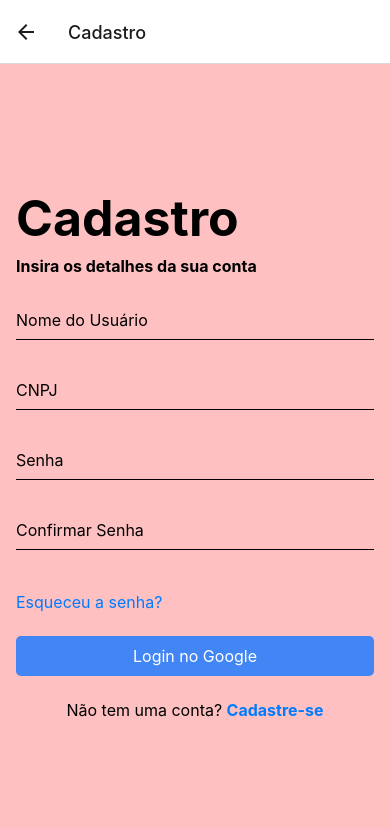
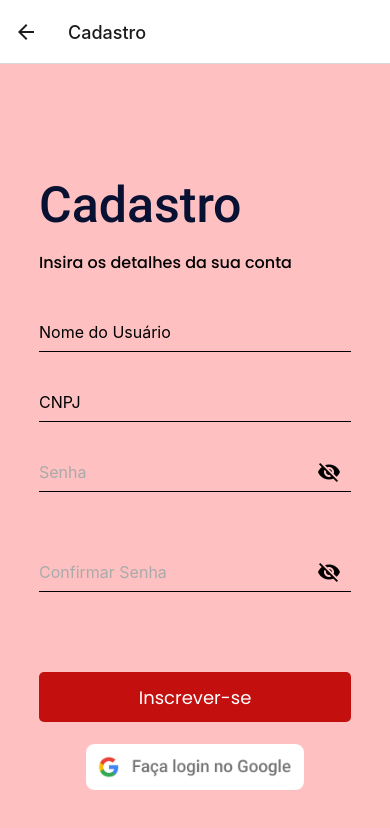
Before and after one commit to CaioSousa32/PilhadosNaReversa, a React Native app: screen /Cadastro in a window 390 px wide. Shown: the top 828 px of the page. Built offline with nearby package versions, Linux system fonts and the light colour scheme.

Commit message:
atualizando

```diff
--- a/package.json
+++ b/package.json
@@ -9,6 +9,7 @@
     "web": "expo start --web"
   },
   "dependencies": {
+    "@react-native-community/checkbox": "^0.5.17",
     "@react-navigation/native": "^6.1.18",
     "@react-navigation/stack": "^6.4.1",
     "expo": "~51.0.22",
@@ -20,8 +21,9 @@
     "react": "18.2.0",
     "react-native": "0.74.3",
     "react-native-app-intro-slider": "^4.0.4",
-    "react-native-safe-area-context": "^4.10.8",
-    "react-native-screens": "^3.32.0"
+    "react-native-safe-area-context": "4.10.5",
+    "react-native-screens": "3.31.1",
+    "react-native-vector-icons": "^10.1.0"
   },
   "devDependencies": {
     "@babel/core": "^7.20.0"
--- a/src/screens/CadastroScreen.js
+++ b/src/screens/CadastroScreen.js
@@ -1,18 +1,33 @@
 import React, { useState } from 'react';
-import { View, Text, TextInput, Button, StyleSheet, TouchableOpacity } from 'react-native';
+import { View, Text, TextInput, TouchableOpacity, StyleSheet, Image, CheckBox } from 'react-native';
+import Icon from 'react-native-vector-icons/MaterialIcons'; // Biblioteca para ícones
 
-function HomeScreen() {
+function CadastroScreen({ navigation }) {
   const [username, setUsername] = useState('');
   const [cnpj, setCnpj] = useState('');
   const [password, setPassword] = useState('');
   const [confirmPassword, setConfirmPassword] = useState('');
+  const [secureTextEntry, setSecureTextEntry] = useState(true); // Estado para visibilidade das senhas
+  const [termsAccepted, setTermsAccepted] = useState(false); // Estado para aceitação dos termos
+
+  const togglePasswordVisibility = () => {
+    setSecureTextEntry(!secureTextEntry); // Alterna a visibilidade das senhas
+  };
+
+  const handleRegister = () => {
+    if (termsAccepted) {
+      // Lógica para o registro
+      alert('Cadastro realizado com sucesso!');
+    } else {
+      alert('Você deve aceitar os termos e condições.');
+    }
+  };
 
   return (
     <View style={styles.container}>
-      <View style={styles.header}>
+      <View style={styles.content}>
         <Text style={styles.title}>Cadastro</Text>
-        <Text style={styles.subtitle}>Insira os detalhes da sua conta</Text>
-      </View>
+        <Text style={styles.subTitle}>Insira os detalhes da sua conta</Text>
 
         <TextInput
           style={styles.input}
@@ -27,33 +42,61 @@ function HomeScreen() {
           onChangeText={setCnpj}
           keyboardType="numeric"
         />
+        <View style={styles.passwordContainer}>
           <TextInput
             style={styles.input}
             placeholder="Senha"
             value={password}
             onChangeText={setPassword}
-        secureTextEntry
+            secureTextEntry={secureTextEntry}
+            placeholderTextColor="#aaa"
           />
+          <TouchableOpacity
+            style={styles.eyeButton}
+            onPress={togglePasswordVisibility}
+          >
+            <Icon
+              name={secureTextEntry ? 'visibility-off' : 'visibility'}
+              size={24}
+              color="#000"
+            />
+          </TouchableOpacity>
+        </View>
+        <View style={styles.passwordContainer}>
           <TextInput
             style={styles.input}
             placeholder="Confirmar Senha"
             value={confirmPassword}
             onChangeText={setConfirmPassword}
-        secureTextEntry
+            secureTextEntry={secureTextEntry}
+            placeholderTextColor="#aaa"
           />
+          <TouchableOpacity
+            style={styles.eyeButton}
+            onPress={togglePasswordVisibility}
+          >
+            <Icon
+              name={secureTextEntry ? 'visibility-off' : 'visibility'}
+              size={24}
+              color="#000"
+            />
+          </TouchableOpacity>
+        </View>
 
-      <TouchableOpacity style={styles.forgotPassword}>
-        <Text style={styles.forgotPasswordText}>Esqueceu a senha?</Text>
+        <TouchableOpacity
+          style={styles.cadastroButton}
+          onPress={handleRegister}
+          disabled={!termsAccepted} // Desativa o botão se os termos não forem aceitos
+        >
+          <Text style={styles.cadastroButtonText}>Inscrever-se</Text>
         </TouchableOpacity>
 
         <TouchableOpacity style={styles.googleButton}>
-        <Text style={styles.googleButtonText}>Login no Google</Text>
+          <Image
+            source={require('../../assets/google.png')}
+            style={styles.googleButtonImage}
+          />
         </TouchableOpacity>
-
-      <View style={styles.footer}>
-        <Text style={styles.footerText}>
-          Não tem uma conta? <Text style={styles.link}>Cadastre-se</Text>
-        </Text>
       </View>
     </View>
   );
@@ -63,23 +106,31 @@ const styles = StyleSheet.create({
   container: {
     flex: 1,
     justifyContent: 'center',
-    alignItems: 'flex-start', // Alinha itens à esquerda
-    padding: 16,
+    alignItems: 'center',
     backgroundColor: '#FEC0C0',
   },
-  header: {
-    width: '100%',
-    marginBottom: 24,
+
+  content: {
+    width: '80%',
   },
+
   title: {
+    fontFamily: 'Roboto-Medium',
+    color: '#091133',
     fontSize: 50,
-    fontWeight: 'bold',
-    marginBottom: 8,
+    paddingTop: 60,
+    textAlign: 'left',
+    paddingBottom: '5%',
   },
-  subtitle: {
+
+  subTitle: {
+    fontFamily: 'Poppins-Medium',
     fontSize: 16,
-    fontWeight: 'bold',
+    paddingBottom: 20,
+    textAlign: 'left',
+    paddingBottom: '12%',
   },
+
   input: {
     width: '100%',
     height: 40,
@@ -88,38 +139,62 @@ const styles = StyleSheet.create({
     marginBottom: 30,
     fontSize: 16,
     color: '#000',
+    paddingRight: 40, // Espaço para o ícone de visibilidade da senha
   },
-  forgotPassword: {
-    marginTop: 12,
-    marginBottom: 24,
+
+  passwordContainer: {
+    position: 'relative',
+    marginBottom: 30,
   },
-  forgotPasswordText: {
-    color: '#007bff',
+
+  eyeButton: {
+    position: 'absolute',
+    right: 10,
+    top: 8,
+  },
+
+  checkbox: {
+    marginRight: 10,
+  },
+
+  termsText: {
+    fontFamily: 'Poppins-Regular',
     fontSize: 16,
+    color: '#000',
   },
+
   googleButton: {
+    marginTop: 20,
+    width: '70%', // Ajusta o botão para ocupar 70% da largura do contêiner
+    height: 50, // Ajuste a altura conforme necessário
+    justifyContent: 'center', // Centraliza o conteúdo verticalmente
+    alignItems: 'center', // Alinha o conteúdo horizontalmente
+    alignSelf: 'center',
+  },
+
+  googleButtonImage: {
     width: '100%',
-    padding: 10,
-    backgroundColor: '#4285F4',
+    height: '100%',
+    resizeMode: 'contain',
+  },
+
+  cadastroButton: {
+    backgroundColor: '#C40F0F',
+    padding: 15,
     borderRadius: 5,
     alignItems: 'center',
-    marginBottom: 24,
+    justifyContent: 'center',
+    marginTop: 20,
+    width: '100%', // Ajusta a largura do botão
+    height: 50,
+    alignSelf: 'center', // Centraliza o botão horizontalmente
   },
-  googleButtonText: {
+
+  cadastroButtonText: {
     color: '#fff',
-    fontSize: 16,
-  },
-  footer: {
-    width: '100%',
-    alignItems: 'center',
-  },
-  footerText: {
-    fontSize: 16,
-  },
-  link: {
-    color: '#007bff',
-    fontWeight: 'bold',
+    fontSize: 18,
+    fontFamily: 'Poppins-Regular',
   },
 });
 
-export default HomeScreen;
+export default CadastroScreen;
--- a/src/screens/EquipeScreen.js
+++ b/src/screens/EquipeScreen.js
@@ -1,7 +1,7 @@
 import React from 'react';
 import { View, Text, StyleSheet } from 'react-native';
 
-function HomeScreen() {
+function EquipeScreen() {
   return (
     <View style={styles.container}>
       <Text>Equipe</Text>
@@ -17,4 +17,4 @@ const styles = StyleSheet.create({
   },
 });
 
-export default HomeScreen;
+export default EquipeScreen;
--- a/src/screens/LoginScreen.js
+++ b/src/screens/LoginScreen.js
@@ -1,9 +1,15 @@
 import React, { useState } from 'react';
 import { View, Text, TextInput, StyleSheet, TouchableOpacity, Image } from 'react-native';
+import Icon from 'react-native-vector-icons/MaterialIcons'; // Adicione o MaterialIcons para ícones de visibilidade
 
 function LoginScreen({ navigation }) {
   const [cnpj, setCnpj] = useState('');
   const [password, setPassword] = useState('');
+  const [secureTextEntry, setSecureTextEntry] = useState(true); // Estado para controlar a visibilidade da senha
+
+  const togglePasswordVisibility = () => {
+    setSecureTextEntry(!secureTextEntry); // Alterna a visibilidade da senha
+  };
 
   return (
     <View style={styles.container}>
@@ -19,14 +25,26 @@ function LoginScreen({ navigation }) {
           keyboardType="numeric"
           placeholderTextColor="#aaa"
         />
+        <View style={styles.passwordContainer}>
           <TextInput
             style={styles.input}
             placeholder="Senha"
             value={password}
             onChangeText={setPassword}
-          secureTextEntry={true}
+            secureTextEntry={secureTextEntry}
             placeholderTextColor="#aaa"
           />
+          <TouchableOpacity
+            style={styles.eyeButton}
+            onPress={togglePasswordVisibility}
+          >
+            <Icon
+              name={secureTextEntry ? 'visibility-off' : 'visibility'}
+              size={24}
+              color="#000"
+            />
+          </TouchableOpacity>
+        </View>
 
         <TouchableOpacity onPress={() => navigation.navigate('RecuperacaoSenha')}>
           <Text style={styles.forgotPasswordText}>Esqueceu a senha?</Text>
@@ -67,29 +85,44 @@ const styles = StyleSheet.create({
 
   title: {
     fontFamily: 'Roboto-Medium',
+    color: '#091133',
     fontSize: 50,
     paddingTop: 60,
     textAlign: 'left',
+    paddingBottom: '5%',
   },
 
   subTitle: {
     fontFamily: 'Poppins-Medium',
     fontSize: 16,
-    padding: 10,
+    paddingBottom: 20,
     textAlign: 'left',
+    paddingBottom: '12%',
   },
 
   input: {
     height: 40,
-    borderBottomColor: '#000',
+    borderBottomColor: '#816161',
     borderBottomWidth: 1,
     marginBottom: 30,
     fontSize: 16,
     color: '#000',
+    paddingRight: 40, // Espaço para o ícone de visibilidade da senha
+  },
+
+  passwordContainer: {
+    position: 'relative',
+    marginBottom: 30,
+  },
+
+  eyeButton: {
+    position: 'absolute',
+    right: 10,
+    top: 8,
   },
 
   forgotPasswordText: {
-    fontFamily: 'Poppins-Medium',
+    fontFamily: 'Poppins-Regular',
     fontSize: 16,
     color: '#000',
     textAlign: 'left',
@@ -98,10 +131,10 @@ const styles = StyleSheet.create({
 
   googleButton: {
     marginTop: 20,
-    width: '70%', // Ajusta o botão para ocupar toda a largura disponível
-    height: '8%', // Ajuste a altura conforme necessário
+    width: '70%', // Ajusta o botão para ocupar 70% da largura do contêiner
+    height: 50, // Ajuste a altura conforme necessário
     justifyContent: 'center', // Centraliza o conteúdo verticalmente
-    alignItems: 'flex-start',
+    alignItems: 'center', // Alinha o conteúdo horizontalmente
   },
 
   googleButtonImage: {
@@ -117,8 +150,9 @@ const styles = StyleSheet.create({
     alignItems: 'center',
     justifyContent: 'center',
     marginTop: 20,
-    width: '100%',
-    height: '8%'
+    width: '100%', // Ajusta a largura do botão
+    height: 50,
+    alignSelf: 'center', // Centraliza o botão horizontalmente
   },
 
   inscreverButton: {
@@ -128,19 +162,19 @@ const styles = StyleSheet.create({
     alignItems: 'center',
     justifyContent: 'center',
     marginTop: 20,
-    width: '50%',
-    height: '8%'
-
+    width: '80%', // Ajusta a largura do botão
+    height: 50,
+    alignSelf: 'center', // Centraliza o botão horizontalmente
   },
 
   loginButtonText: {
     color: '#fff',
     fontSize: 18,
-    fontFamily: 'Poppins-Medium',
+    fontFamily: 'Poppins-Regular',
   },
 
   createAccountText: {
-    fontFamily: 'Poppins-Medium',
+    fontFamily: 'Poppins-Regular',
     fontSize: 16,
     color: '#000',
     textAlign: 'left',
--- a/src/screens/PontosScreen.js
+++ b/src/screens/PontosScreen.js
@@ -1,7 +1,7 @@
 import React from 'react';
 import { View, Text, StyleSheet } from 'react-native';
 
-function HomeScreen() {
+function PontosScreen() {
   return (
     <View style={styles.container}>
       <Text>Pontos de coletas</Text>
@@ -17,4 +17,4 @@ const styles = StyleSheet.create({
   },
 });
 
-export default HomeScreen;
+export default PontosScreen;
--- a/src/screens/SobreScreen.js
+++ b/src/screens/SobreScreen.js
@@ -1,7 +1,7 @@
 import React from 'react';
 import { View, Text, StyleSheet } from 'react-native';
 
-function HomeScreen() {
+function SobreScreen() {
   return (
     <View style={styles.container}>
       <Text>Sobre</Text>
@@ -17,4 +17,4 @@ const styles = StyleSheet.create({
   },
 });
 
-export default HomeScreen;
+export default SobreScreen;
--- a/src/screens/SustentabilidadeScreen.js
+++ b/src/screens/SustentabilidadeScreen.js
@@ -1,7 +1,7 @@
 import React from 'react';
 import { View, Text, StyleSheet } from 'react-native';
 
-function HomeScreen() {
+function SustentabilidadeScreen() {
   return (
     <View style={styles.container}>
       <Text>Saiba mais</Text>
@@ -17,4 +17,4 @@ const styles = StyleSheet.create({
   },
 });
 
-export default HomeScreen;
+export default SustentabilidadeScreen;
```
Also changed, not shown: 1 other file (tests, documents, lock files or other folders). Lines whose indentation alone changed are shown as unchanged.
